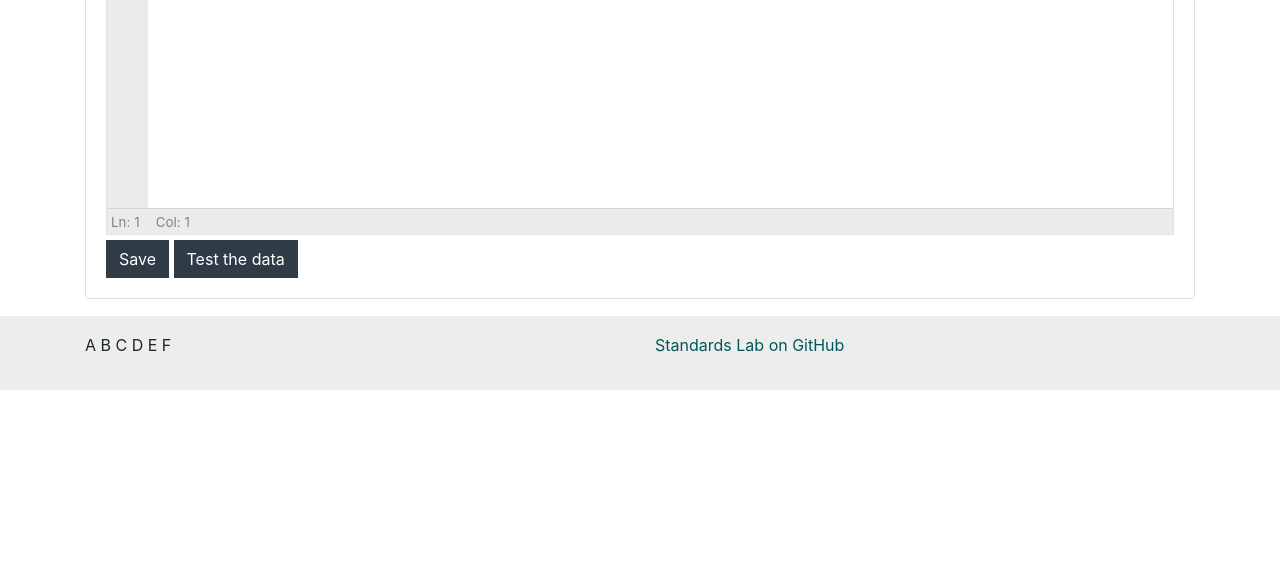
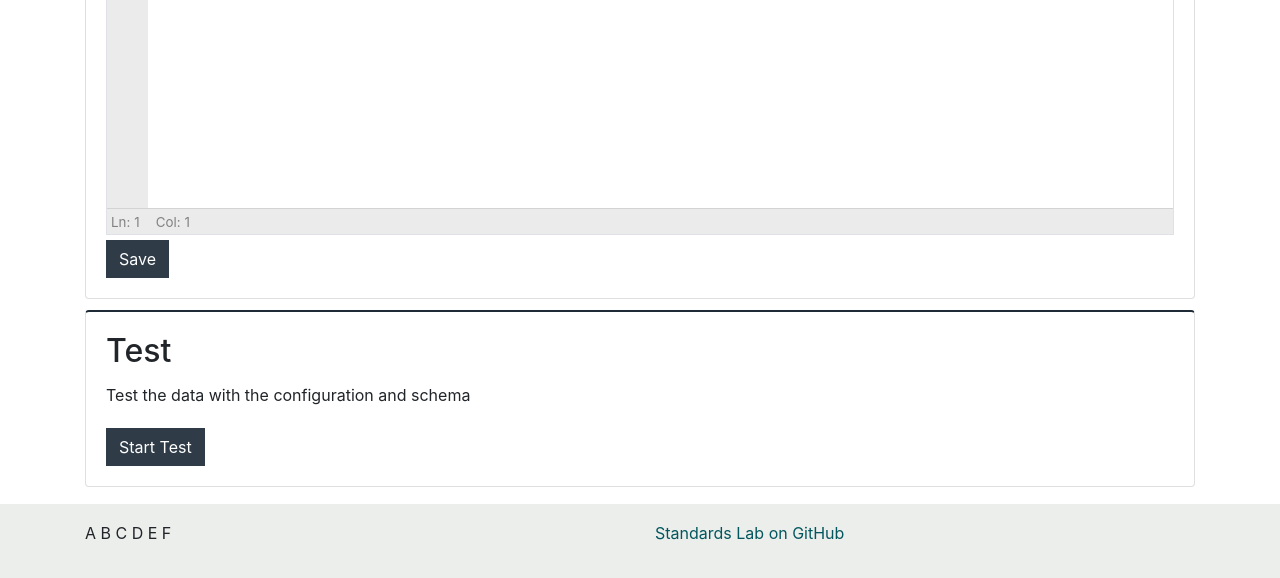
Before and after one commit to OpenDataServices/standards-lab, a Django app: template standards_lab/ui/templates/project.html in a window 1280 px wide. Shown: the part 1517-2095 px from the top of the page. Before the commit the page ends 1907 px from the top, so only its background shows below. Run offline with Django 3.2, Linux system fonts and the light colour scheme; the template is opened without the code that fills it: most values are stand-ins (such as "Sample title", 1, 10 or a date in 2020); some libraries are stand-ins or nearby versions.

Commit message:
ui: templates: project: Add cove-results test handling area
This adds
- New panel for test results
- Reactive button to trigger the test process
- Summary of the results
- Show/hide spinner logic
- Polling for results status

```diff
--- a/standards_lab/ui/templates/project.html
+++ b/standards_lab/ui/templates/project.html
@@ -150,11 +150,37 @@
       <textarea class="form-control" style="width:100%; min-height: 40vh" v-else v-model="jsonEditorData"></textarea>
 
       <button class="btn btn-primary mt-2" v-on:click="uploadUpdatedProjectData(jsonEditorData, jsonEditorDataFileName, 'data')">Save</button>
-      <button class="btn btn-primary mt-2" v-on:click="startProcess('cove')">Test the data</button>
-      <a class="btn btn-primary mt-2" target="_blank" v-bind:href="projectCoveResultsUrl" v-if="displayResults">Results</a>
     </div>
 
   </div>
+
+
+
+  <div class="card mb-3" v-bind:class="{ maximise: maximiseDataEditor }">
+    <div class="card-body">
+      <h2 class="card-title">Test</h2>
+      <p>Test the data with the configuration and schema</p>
+
+      <div class="row">
+        <div class="col">
+          <button class="btn btn-primary mt-2" v-on:click="startProcess('cove')" v-bind:disabled="spinner == 'test'">Start Test</button>
+          <div v-show="spinner == 'test'" class="spinner-border m-2" role="status">
+            <span class="sr-only">Loading...</span>
+          </div>
+        </div>
+
+        <div class="col">
+          <p v-if="testResults">Test Results Summary</p>
+          <div v-if="testResults" v-for="(test, fileName) in testResults">
+            <p class="alert alert-warning" v-if="test.result.status != 'SUCCESS'">Something went wrong testing the data {{test.result.error}}</p>
+            <p v-else><strong>{{fileName}}</strong> validation errors: {{test.result.context.validation_errors_count}}</p>
+          </div>
+          <a class="mt-2" target="_blank" v-bind:href="projectCoveResultsUrl" v-if="testResults">View Result Details</a>
+        </div>
+      </div>
+    </div>
+  </div>
+
 
   </div>
 
@@ -165,7 +191,6 @@
 <script>
   var projectApiUrl = "{% url "api:project-config" view.kwargs.project_name %}";
   var projectCoveResultsUrl = "{% url "ui:cove-results" view.kwargs.project_name %}";
-  var displayResults = false;
   var csrfmiddlewaretoken_value = "{{ csrf_token }}";
   var initialProject = undefined;
   var ownThisProject = false;
@@ -204,6 +229,9 @@
         maximiseDataEditor: false,
 
         unsavedChanges: false,
+
+        testResults: false,
+        testResultsPollerTimer: undefined,
       }
     },
 
@@ -212,6 +240,8 @@
       this.project = Object.assign({}, initialProject);
 
       this.ownThisProject = ownThisProject;
+
+      this.getProcessResults("cove");
 
       setInterval(async () => {
 
@@ -410,8 +440,56 @@
         body: JSON.stringify({ action: "start", processName: processName}),
         }).then(response => response.json()).then(result => {
           console.log(result);
+          /* poll for results */
+          this.getProcessResults(processName);
         });
-      this.displayResults = true;
+    },
+
+    /* Gets process results if they exist */
+    getProcessResults: async function(processName){
+      console.log("doing get process");
+      this.testResults = undefined;
+
+        let response = await fetch(projectApiUrl + '/process');
+        let responseJson = await response.json();
+
+        let isWorking = false;
+        let isFinished = false;
+
+        for (testedItem in responseJson[processName]){
+          let status = responseJson[processName][testedItem].rq_status;
+          /* Any of these states mean the process is working */
+          isWorking = (status == 'queued' || status == 'started' || status == 'deferred');
+          /* We wait for all results to have finished */
+          if (isWorking){
+            break;
+          }
+
+          /* this shouldn't be reached unless isWorking is false */
+          isFinished = (status == 'finished');
+        }
+
+        if (!isWorking && isFinished){
+          clearTimeout(this.testResultsPollerTimer);
+          this.testResults = responseJson[processName];
+          this.testResultsPollerTimer = undefined;
+          this.spinner = undefined;
+        }
+
+        /* we are idle and have no results from any processes to show */
+        if (!isWorking && !isFinished){
+          clearTimeout(this.testResultsPollerTimer);
+          this.testResultsPollerTimer = undefined;
+          this.spinner = undefined;
+        }
+
+        /* We are working on processing */
+        if (isWorking && !this.testResultsPollerTimer){
+          this.spinner = 'test';
+          this.testResultsPollerTimer = setTimeout(() => {
+            this.getProcessResults(processName);
+          }, 2000);
+      }
     },
 
   } /* end methods */
```
